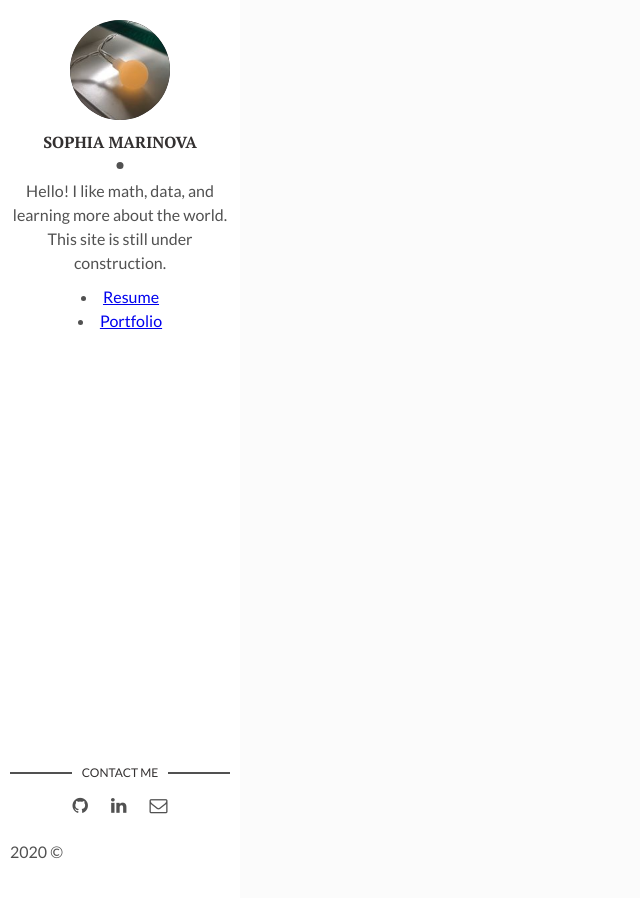
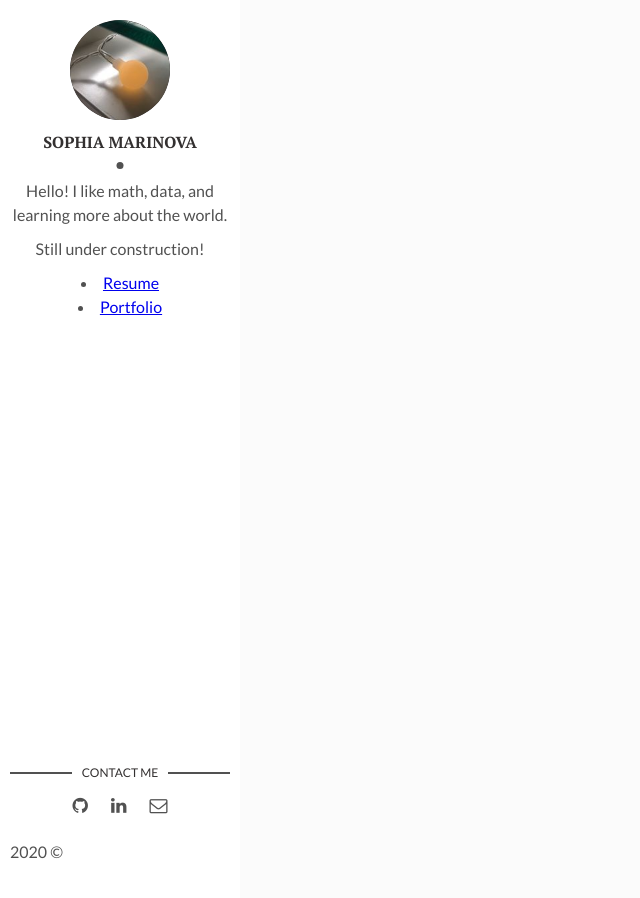
Before and after one commit to sophiajm/sophiajm.github.io, a Jekyll site: the page built from index.html, in a window 1280 px wide. Shown: the whole page, without its empty margins (0-640 px from the left). Built offline with Jekyll 4.4.1, drawn with Linux system fonts in a browser that asks for light colours.

Commit message:
add to sidebar

```diff
--- a/_config.yml
+++ b/_config.yml
@@ -8,9 +8,8 @@ github_username: sophiajm
 # My Content
 name: Sophia Marinova
 profilepic: instagram-avatar.jpg
-profileabout: >
- Hello! I like math, data, and learning more about the world.
- This site is still under construction.
+profileabout: Hello! I like math, data, and learning more about the world.
+profilenote: Still under construction!
 
 # Settings
 markdown: kramdown
```
